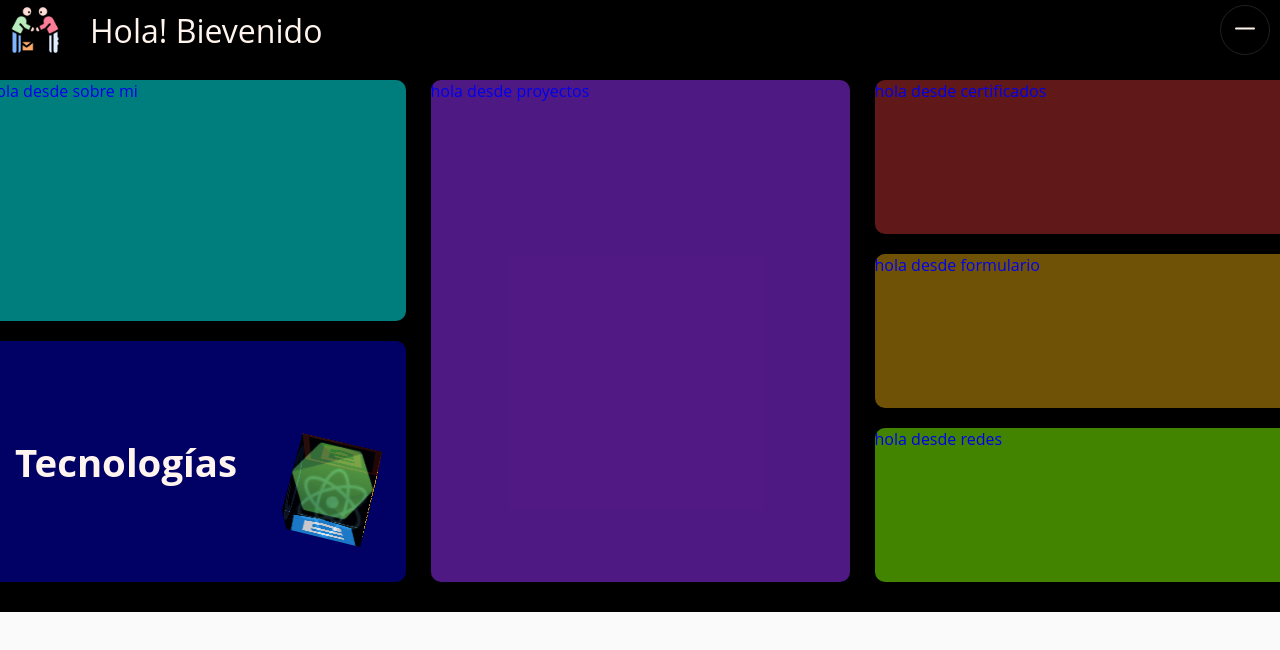
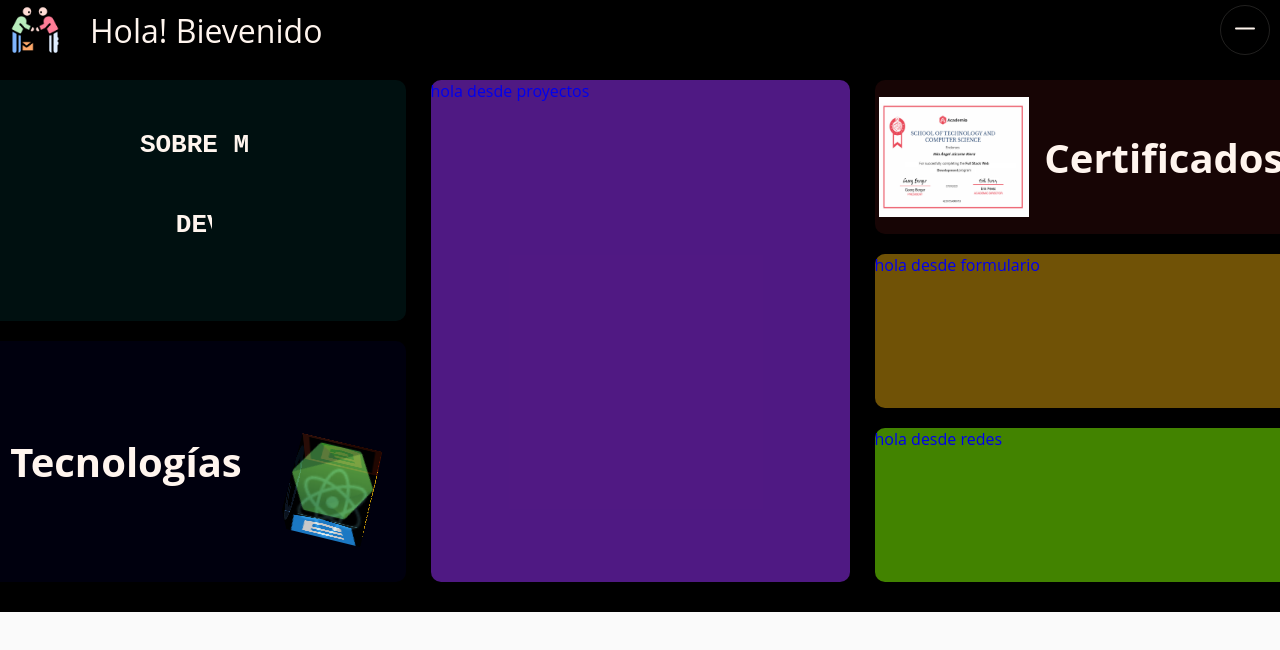
Before and after one commit to Nilito-Jacome/Ejemplo, a React (Vite) app: page / in a window 1280 px wide. Shown: the top 650 px of the page. Built offline with nearby package versions, Linux system fonts and the light colour scheme.

Commit message:
commit 13
Actualizacion de componente

```diff
--- a/package.json
+++ b/package.json
@@ -15,7 +15,9 @@
     "prop-types": "^15.8.1",
     "react": "^18.2.0",
     "react-dom": "^18.2.0",
-    "react-router-dom": "^6.22.0"
+    "react-router-dom": "^6.22.0",
+    "react-slick": "^0.30.1",
+    "slick-carousel": "^1.8.1"
   },
   "devDependencies": {
     "@types/react": "^18.2.43",
--- /dev/null
+++ b/src/componentes/Carousel.css
@@ -0,0 +1,12 @@
+.Certificado {
+    display: flex;
+    place-content: center;
+    align-items: center;
+    width: 400px;
+    height: 140px;
+}
+
+.Cert {
+    width: 150px;
+    height: 120px;
+}
--- /dev/null
+++ b/src/componentes/Carousel.jsx
@@ -0,0 +1,31 @@
+import './Carousel.css';
+import { useState, useEffect } from "react";
+import ImgCertificates from "./ImgCertificates";
+
+const Carousel = () => {
+  const [currentIndex, setCurrentIndex] = useState(0);
+
+  useEffect(() => {
+    // Cambiar la imagen automáticamente cada 3 segundos
+    const intervalId = setInterval(() => {
+      setCurrentIndex((prevIndex) =>
+        prevIndex === ImgCertificates.length - 1 ? 0 : prevIndex + 1
+      );
+    }, 300);
+
+    return () => {
+      clearInterval(intervalId);
+    };
+  }, []);
+
+  return (
+    <div className="Certificado">
+      <img className="Cert"
+        src={ImgCertificates[currentIndex]}
+        alt="Certificado"
+      />
+    </div>
+  );
+};
+
+export default Carousel;
--- a/src/componentes/Certificates.css
+++ b/src/componentes/Certificates.css
@@ -47,6 +47,6 @@
   .ImgCert {
     position: absolute;
     max-width: 50vw;
-    max-height: 90vh;
+    max-height: 80vh;
     margin-top: 100px;
   }
--- a/src/componentes/Home.css
+++ b/src/componentes/Home.css
@@ -11,13 +11,13 @@
 .Box_1 {
     grid-column: 1 / 3;
     grid-row: 1 / 4;
-    background-color: rgba(0, 255, 255, 0.493);
+    background-color: rgba(0, 255, 255, 0.062);
     border-radius: 10px;
 }
 .Box_2 {
     grid-column: 1 / 3;
     grid-row: 4 / 7;
-    background-color:rgba(0, 0, 255, 0.397);
+    background-color:rgba(0, 0, 255, 0.055);
     border-radius: 10px;
     display: flex;
     flex-direction: row;
@@ -34,8 +34,18 @@
 .Box_4 {
     grid-column: 5 / 7;
     grid-row: 1 / 3;
-    background-color:rgba(165, 42, 42, 0.589);
+    background-color:rgba(165, 42, 42, 0.137);
     border-radius: 10px;
+    display: flex;
+    flex-direction: row;
+    place-items: center;
+    justify-content: center;
+    color: seashell;
+    font-size: 20px;
+}
+
+.TitCert {
+  padding: 10px
 }
 .Box_5 {
     grid-column: 5 / 7;
@@ -59,13 +69,50 @@
     transition: 0.8s;
 }
 
+  /******ABOUT => BOX_1*********/
+  .Titu_About {
+    display:block;
+    margin: auto;
+    padding-top: 50px;
+    color: seashell;
+    font-family: monospace;
+    white-space: nowrap;
+    border-right: 4px solid transparent;
+    width: 25ch;
+    animation: typing 5s steps(25), blink .55s infinite step-end alternate;
+    overflow: hidden;
+    animation-iteration-count: infinite;
+  }
 
+  .Titu_About1 {
+    display:block;
+    margin: auto;
+    padding-top: 50px;
+    color: seashell;
+    font-family: monospace;
+    white-space: nowrap;
+    border-right: 4px solid transparent;
+    width: 10ch;
+    animation: typing 2s steps(10), blink .105s infinite step-end alternate;
+    overflow: hidden;
+    animation-iteration-count: infinite;
+    text-align: center;
+  }
+
+@keyframes typing {
+  from {width: 10px;}
+}
+
+@keyframes blink {
+  50% {border-color: transparent;}
+}
+
+/******TECNOLOGIA => BOX_2*********/
 .Tecnologia {
     margin: auto;
     color: seashell;
-    font-size:larger;
+    font-size:20px;
 }
-
 
   .container {
     perspective: 800px;
@@ -128,3 +175,7 @@
   .ImgTech {
     width: 80px;
   }
+
+
+
+/******CERTIFICADOS => BOX_4*********/
--- a/src/componentes/Home.jsx
+++ b/src/componentes/Home.jsx
@@ -1,6 +1,7 @@
 import './Home.css';
 import { useRef } from "react";
 import { motion, useAnimationFrame } from 'framer-motion';
+import Carousel from './Carousel';
 
 
 const Home = () => {{{{
@@ -26,8 +27,8 @@ const Home = () => {{{{
         whileTap={{ scale: 0.9 }}
         href="#/about"
       >
-        {" "}
-        hola desde sobre mi
+        <h1 className='Titu_About1'>SOBRE MI</h1>
+        <h1 className='Titu_About'>DEVELOPER WEB FULL-STACK</h1>
       </motion.a>
 
       <motion.a
@@ -79,8 +80,8 @@ const Home = () => {{{{
         whileTap={{ scale: 0.9 }}
         href="#/certificates"
       >
-        {" "}
-        hola desde certificados
+        <Carousel/>
+        <h1 className='TitCert'>Certificados</h1>
       </motion.a>
 
       <motion.a
--- a/src/componentes/NavBar.jsx
+++ b/src/componentes/NavBar.jsx
@@ -13,7 +13,7 @@ function useMenuAnimation(isOpen) {
           [
             ".menu",
             { transform: "translateX(442%)" },
-            { ease: [0.08, 0.65, 0.53, 0.96], duration: 2 }
+            { ease: [0.08, 0.65, 0.53, 0.96], duration: 0.5 }
           ],
           [
             "ul a",
@@ -71,10 +71,10 @@ function Navbar() {
 
   return (
     <nav className="Navbar">
-      <div className="saludo">
+      <a className="saludo" href="/">
         <img className="icon_nav" src="./etiqueta.png" alt="" />
         <div className="navbar-logo">Hola! Bievenido</div>
-      </div>
+      </a>
 
       <div className="Men" ref={scope}>
 
--- a/src/componentes/Navbar.css
+++ b/src/componentes/Navbar.css
@@ -17,6 +17,7 @@
   align-items: center;
   width: 100%;
   gap: 30px;
+  color: seashell;
 }
 .icon_nav{
   width: 50px;
```
Also changed, not shown: src/componentes/Spining.jsx (added, +29 -0 lines), 1 other file (tests, documents, lock files or other folders).
